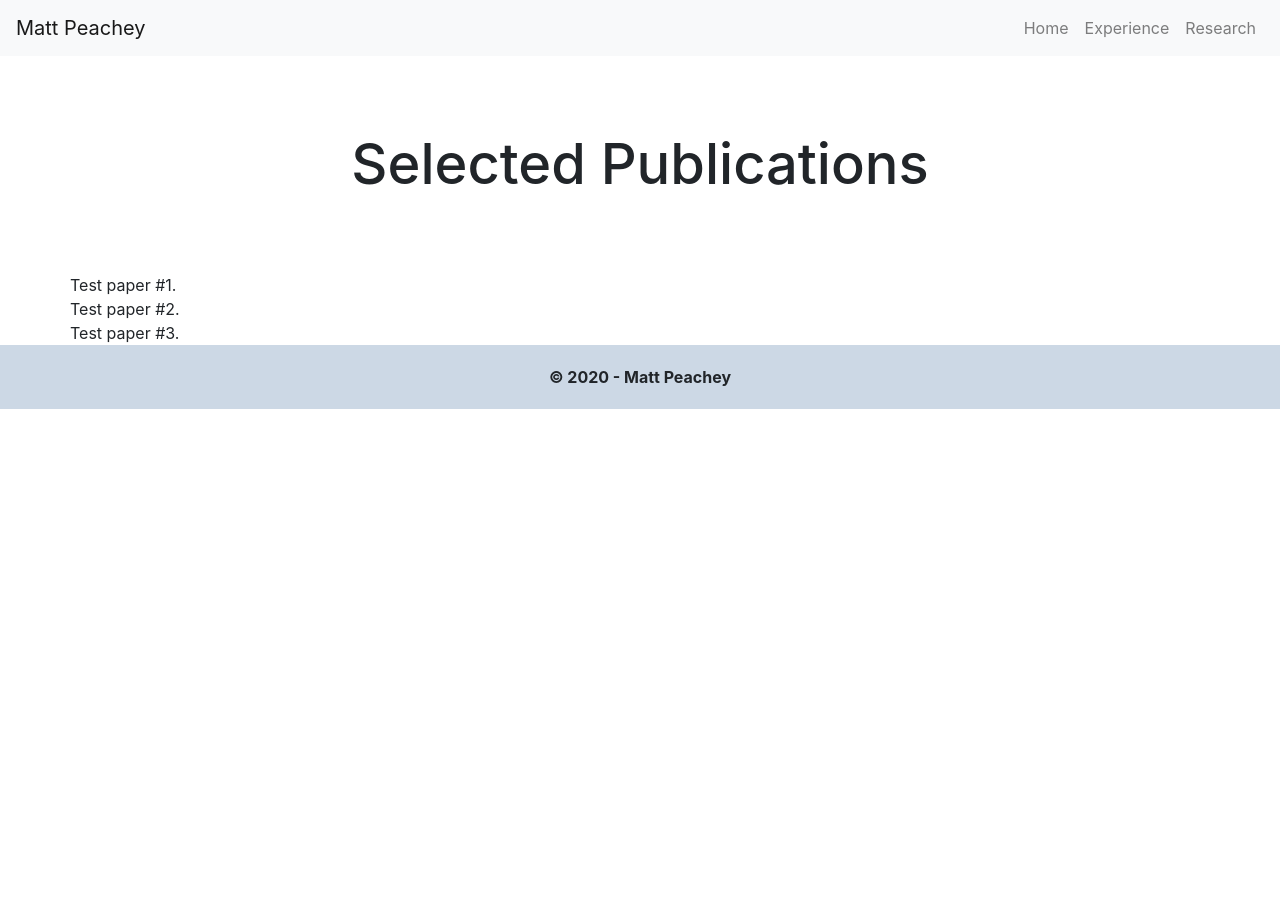
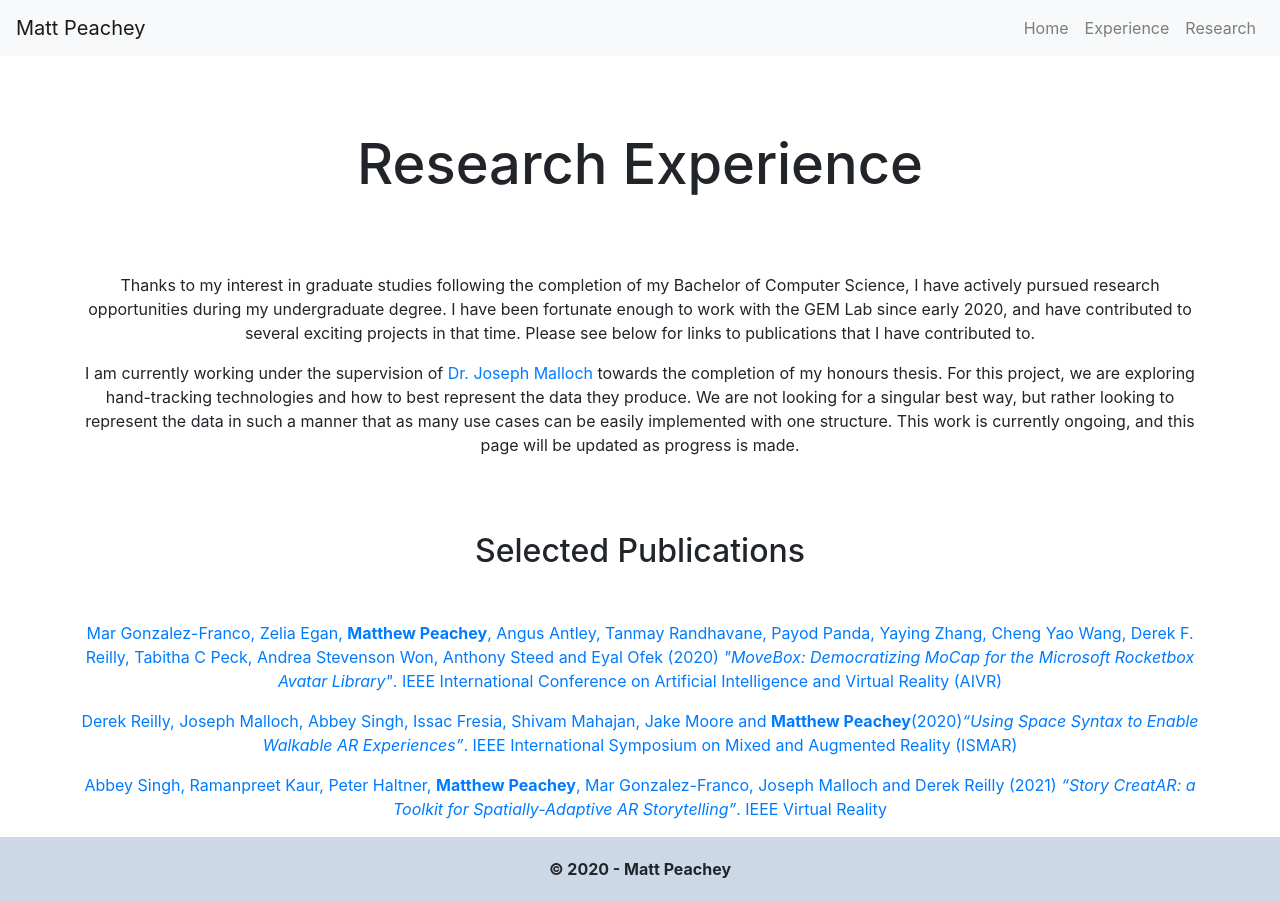
Before and after one commit to peacheym/PeacheyWeb, a React (Create React App) app: page /research in a window 1280 px wide. Before the commit the page ends 800 px from the top, so only its background shows below. Built offline with nearby package versions, Linux system fonts and the light colour scheme.

Commit message:
Update content of research page.

```diff
--- a/src/App.css
+++ b/src/App.css
@@ -56,6 +56,12 @@ html{
     font-size: 3.5em;
 }
 
+.exph2{
+    margin-top: 75px;
+    margin-bottom:50px;
+    font-size: 2.0em;
+}
+
 .listGroup{
 	margin: 15px auto;
 }
--- a/src/experience/Research.js
+++ b/src/experience/Research.js
@@ -6,10 +6,73 @@ class Research extends Component {
   render() {
     return (
       <Container>
-        <h1 className="exph1">Selected Publications</h1>
-        <Row>Test paper #1.</Row>
-        <Row>Test paper #2.</Row>
-        <Row>Test paper #3.</Row>
+        <h1 className="exph1">Research Experience</h1>
+        <p>
+          Thanks to my interest in graduate studies following the completion of
+          my Bachelor of Computer Science, I have actively pursued research
+          opportunities during my undergraduate degree. I have been fortunate
+          enough to work with the GEM Lab since early 2020, and have contributed
+          to several exciting projects in that time. Please see below for links
+          to publications that I have contributed to.
+        </p>
+        <p>
+          I am currently working under the supervision of{" "}
+          <a
+            padding="0px"
+            href="https://www.dal.ca/faculty/computerscience/faculty-staff/joseph-malloch.html"
+          >
+            Dr. Joseph Malloch
+          </a>{" "}
+          towards the completion of my honours thesis. For this project, we are
+          exploring hand-tracking technologies and how to best represent the
+          data they produce. We are not looking for a singular best way, but
+          rather looking to represent the data in such a manner that as many use
+          cases can be easily implemented with one structure. This work is
+          currently ongoing, and this page will be updated as progress is made.
+        </p>
+
+        <h2 className="exph2">Selected Publications</h2>
+        <Row>
+          <p>
+            <a href="https://www.microsoft.com/en-us/research/publication/movebox-democratizing-mocap-for-the-microsoft-rocketbox-avatar-library/">
+              Mar Gonzalez-Franco, Zelia Egan, <strong>Matthew Peachey</strong>,
+              Angus Antley, Tanmay Randhavane, Payod Panda, Yaying Zhang, Cheng
+              Yao Wang, Derek F. Reilly, Tabitha C Peck, Andrea Stevenson Won,
+              Anthony Steed and Eyal Ofek (2020){" "}
+              <i>
+                "MoveBox: Democratizing MoCap for the Microsoft Rocketbox Avatar
+                Library"
+              </i>
+              . IEEE International Conference on Artificial Intelligence and
+              Virtual Reality (AIVR)
+            </a>
+          </p>
+        </Row>
+        <Row>
+          <p>
+            <a href="https://ieeexplore.ieee.org/document/9288424">
+              Derek Reilly, Joseph Malloch, Abbey Singh, Issac Fresia, Shivam
+              Mahajan, Jake Moore and <strong>Matthew Peachey</strong>(2020)
+              <i>“Using Space Syntax to Enable Walkable AR Experiences”</i>.
+              IEEE International Symposium on Mixed and Augmented Reality
+              (ISMAR)
+            </a>
+          </p>
+        </Row>
+        <Row>
+          <p>
+            <a href="#">
+              Abbey Singh, Ramanpreet Kaur, Peter Haltner,{" "}
+              <strong>Matthew Peachey</strong>, Mar Gonzalez-Franco, Joseph
+              Malloch and Derek Reilly (2021){" "}
+              <i>
+                “Story CreatAR: a Toolkit for Spatially-Adaptive AR
+                Storytelling”
+              </i>
+              . IEEE Virtual Reality
+            </a>
+          </p>
+        </Row>
       </Container>
     );
   }
```
